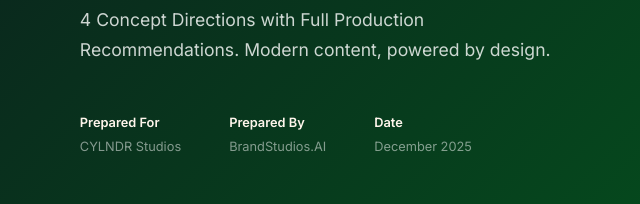
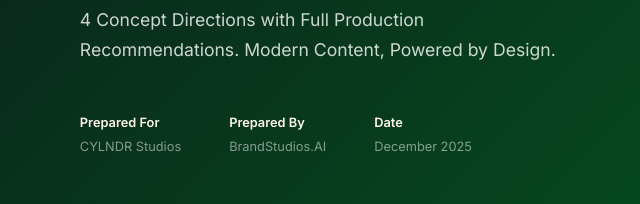
Before and after one commit to russellbarnett/CYLNDRCONCEPTS, a plain HTML site: page index.html in a window 1280 px wide. Shown: the part 478-682 px from the top of the page, 100-740 px from the left. Drawn offline with Linux system fonts and the light colour scheme.

Commit message:
Fix capitalization in hero subtitle text
Correct capitalization in the hero subtitle.

```diff
--- a/index.html
+++ b/index.html
@@ -858,8 +858,8 @@
         <div class="hero-content">
             <span class="hero-label">Creative Presentation</span>
             <h1 class="hero-title">CYLNDR<br>MERCH <span class="accent">LAUNCH</span></h1>
-            <p class="hero-subtitle">4 Concept Directions with Full Production Recommendations. Modern content, powered
-                by design.</p>
+            <p class="hero-subtitle">4 Concept Directions with Full Production Recommendations. Modern Content, Powered
+                by Design.</p>
             <div class="hero-meta">
                 <div>
                     <strong>Prepared For</strong>
```
